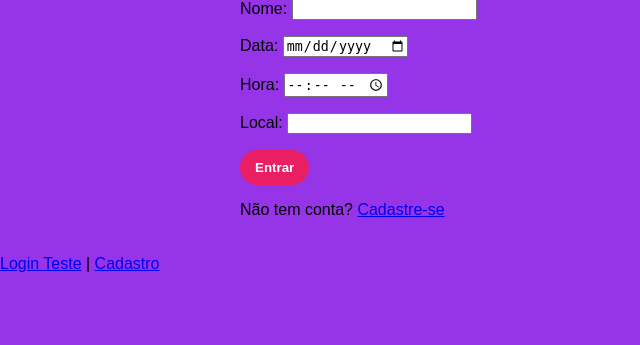
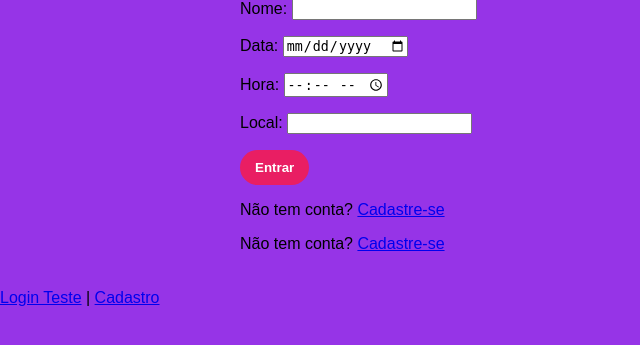
Before and after one commit to MarcusCLR/ProjetoIGOR, a Django app: template usuarios/templates/usuarios/login.html in a window 1280 px wide. Shown: the part 202-547 px from the top of the page, without its empty margins (0-640 px from the left). Run offline with Django 5.2, Linux system fonts and the light colour scheme; the template is opened without the code that fills it: values that come from a table or form of the project are taken from there, others are empty.

Commit message:
alteração

```diff
--- a/usuarios/templates/usuarios/login.html
+++ b/usuarios/templates/usuarios/login.html
@@ -7,4 +7,5 @@
     <button type="submit">Entrar</button>
 </form>
 <p>Não tem conta? <a href="{% url 'signup' %}">Cadastre-se</a></p>
+<p>Não tem conta? <a href="{% url 'signup' %}">Cadastre-se</a></p>
 {% endblock %}
```
